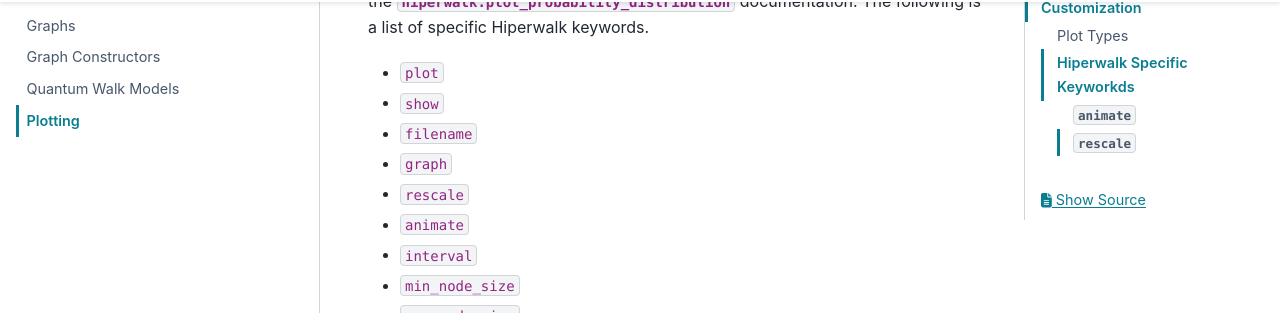
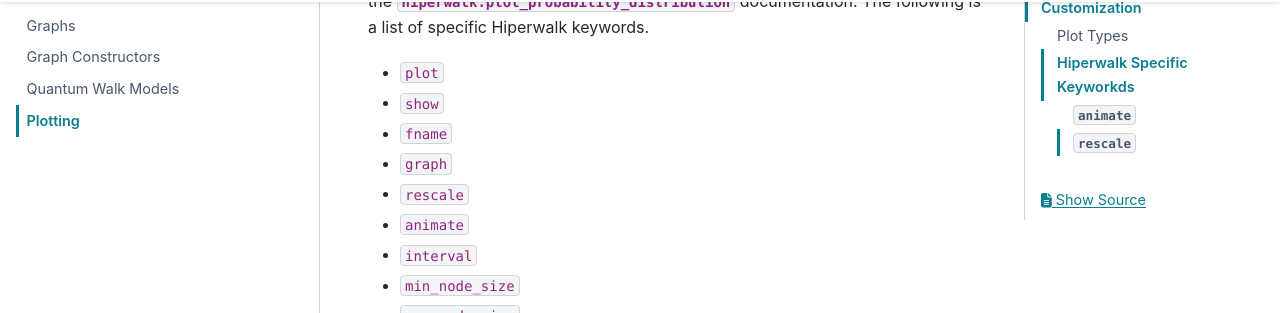
Before and after one commit to hiperwalk/hiperwalk, a Sphinx documentation site: the page built from docs/tutorial/plotting.rst, in a window 1280 px wide and 900 px high, scrolled down 7611 px. Shown: the part 134-447 px from the top of the window. Built offline with Sphinx 7.4.7 and the PyData theme 0.15.4, drawn with Linux system fonts in a browser that asks for light colours.

Commit message:
Update `fname` parameter in `docs/tutorial/plotting.rst`

```diff
--- a/docs/tutorial/plotting.rst
+++ b/docs/tutorial/plotting.rst
@@ -201,7 +201,7 @@
 
 * ``plot``
 * ``show``
-* ``filename``
+* ``fname``
 * ``graph``
 * ``rescale``
 * ``animate``
```
